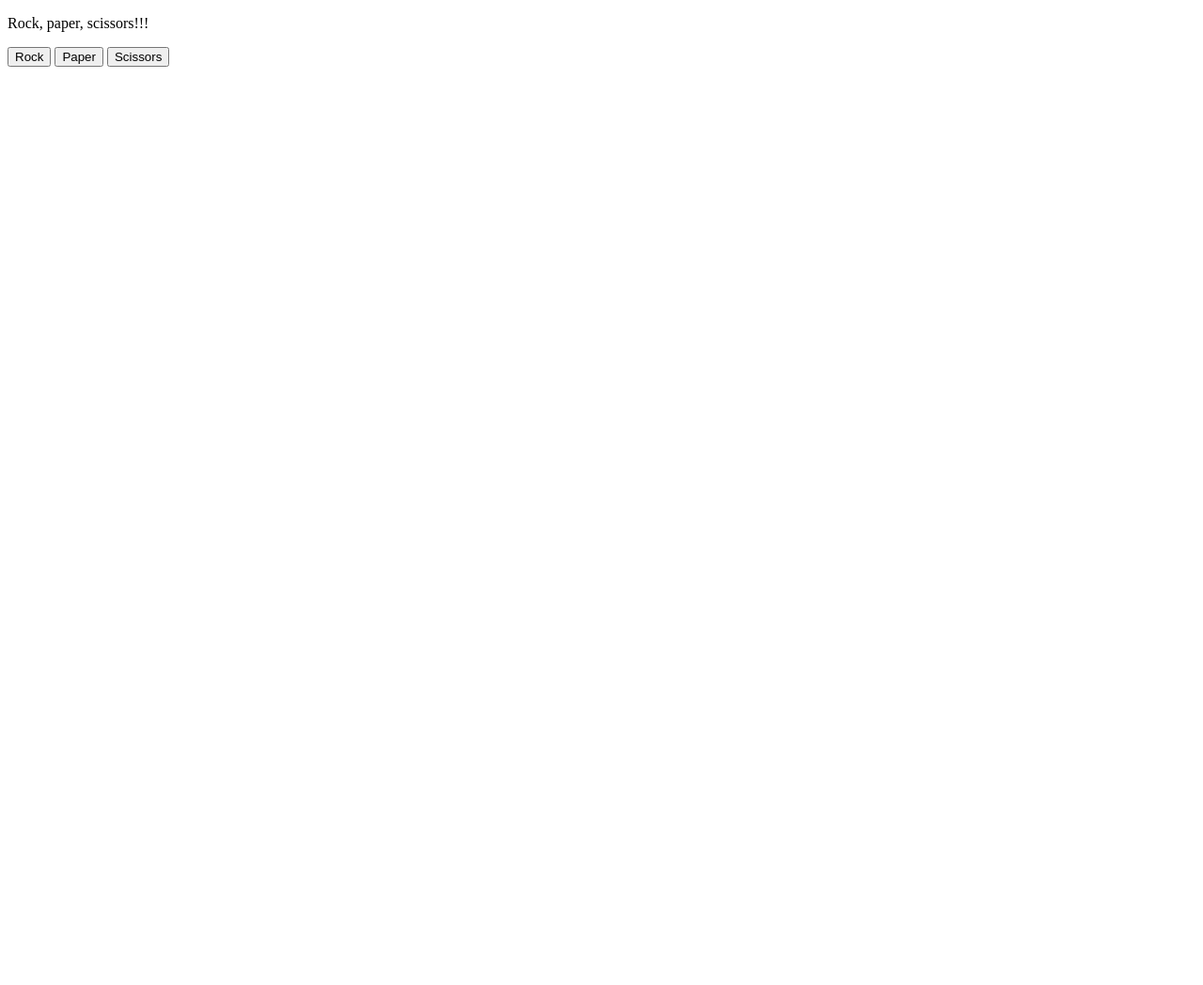
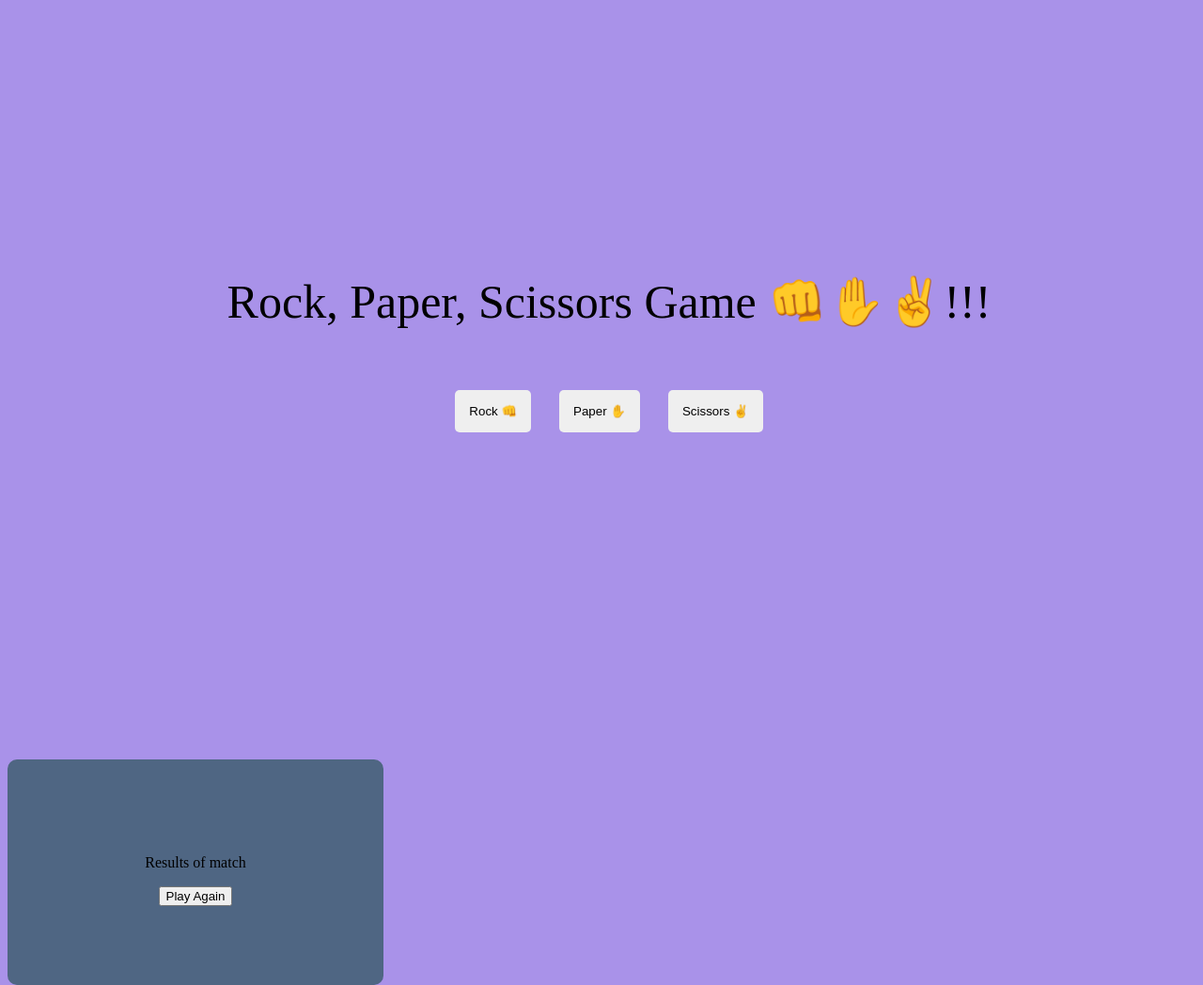
Before and after one commit to PwnyBoy1/Rock-paper-scissors-project, a plain HTML site: page index.html in a window 1280 px wide. Shown: the whole page at 94% size. Before the commit the page ends 800 px from the top, so only its background shows below. Drawn offline with Linux system fonts and the light colour scheme.

Commit message:
Add Styling to Page
Added css styling and animations.
Working on a pop up that will restart the game
once a winner is decided.

```diff
--- a/index.html
+++ b/index.html
@@ -3,21 +3,28 @@
 <head>
     <meta charset="UTF-8">
     <meta name="viewport" content="width=device-width, initial-scale=1.0">
-    <title>Rock Paper Scissors</title>
+    <title>Rock Paper Scissors Game</title>
 
 </head>
 <body>
-    <p>Rock, paper, scissors!!!</p>
-    <div class="Choices">
+    <div class="container">
+    <p>Rock, Paper, Scissors Game 👊✋✌️!!!</p>
+    <div class="choices">
 
-        <button id="rock">Rock</button>
-        <button id="paper">Paper</button>
-        <button id="scissors">Scissors</button>
+        <button id="rock">Rock 👊</button>
+        <button id="paper">Paper ✋</button>
+        <button id="scissors">Scissors ✌️</button>
     </div>
 <div class="result">
 
 </div>
+</div>
+<div class="popup-container">
+    <p>Results of match </p>
+    <button>Play Again</button>
+</div>
 </body>
+<link rel="stylesheet" href="style.css">
 <script src="./script.js"></script>
 </html>
 
--- a/script.js
+++ b/script.js
@@ -20,8 +20,9 @@ function getComputerChoice(){
 
 function playRound(playerSelection, computerSelection){
     computerSelection = getComputerChoice();
-    gameResults();
+
     if (playerSelection === computerSelection){
+        gameResults()
         return `It's a tie! Both chose ${playerSelection}. Play again.`;
     }
     else if (
@@ -30,9 +31,11 @@ function playRound(playerSelection, computerSelection){
         (playerSelection === "scissors" && computerSelection === "paper")
     ){
         userScore++
+        gameResults();
         return `You win! ${playerSelection} beats ${computerSelection}!`;
     } else{
         computerScore++
+        gameResults();
         return `You lose! ${computerSelection} beats ${playerSelection}!`
     }
 }
--- /dev/null
+++ b/style.css
@@ -0,0 +1,58 @@
+body {
+    background-color: rgb(169, 146, 233);
+    width: 100%;
+    height: 100vh;
+}
+.container{
+    display: flex;
+    justify-content: center;
+    flex-direction: column;
+    align-items: center;
+    width: 100%;
+    height: 100vh;
+}
+.container p {
+    font-size: 50px;
+}
+.choices{
+    display: flex;
+    justify-content:center;
+    align-items: center;
+    width: 100%;
+
+}
+.choices button{
+    text-decoration: none;
+    border: none;
+    text-align:center;
+    margin: 15px;
+    cursor: pointer;
+    padding: 15px;
+    border-radius: 5px;
+
+
+
+}
+.choices button:hover, .choices button:focus{
+    box-shadow: 0 0 20px rgba(0,0,0, 0.5);
+    transition: .2s;
+    transform: scale(1.5);
+
+}
+
+.result{
+    display: flex;
+    justify-content: center;
+    align-items: center;
+}
+.popup-container{
+    position: absolute;
+    display: flex;
+    flex-direction: column;
+    justify-content: center;
+    align-items: center;
+    background-color: rgb(79, 102, 131);
+    width:50vh;
+    height: 30vh;
+    border-radius: 10px;
+}
```
